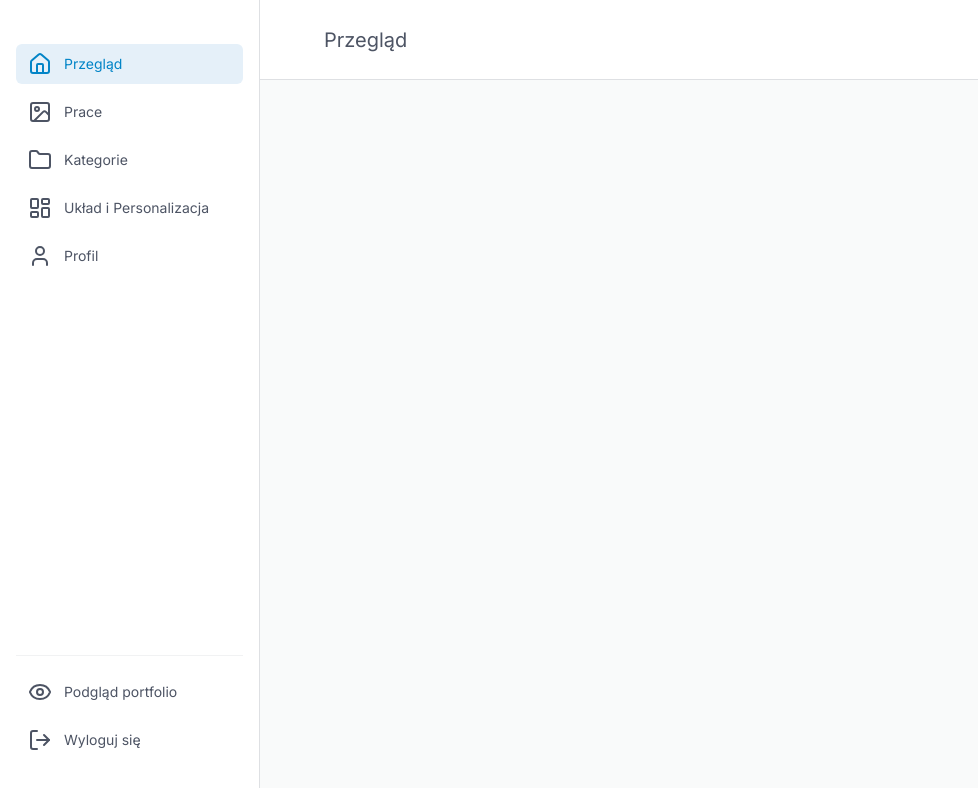
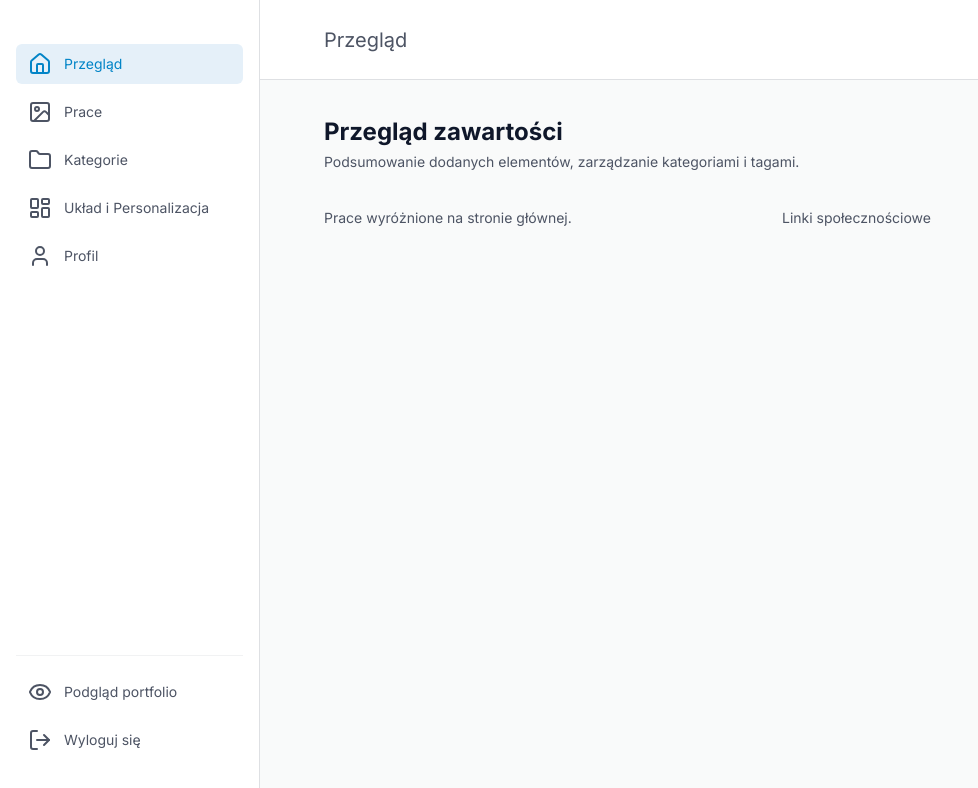
Before and after one commit to artsea-project/artsea-webapp, a Next.js app: page /admin in a window 1280 px wide. Shown: the top 788 px of the page, without its empty margins (0-978 px from the left). Built offline with nearby package versions, Linux system fonts and the light colour scheme; no server answers; the database is empty.

Commit message:
feat(overview): add admin overview page headings

```diff
--- a/app/admin/page.tsx
+++ b/app/admin/page.tsx
@@ -1,3 +1,28 @@
 export default function AdminOverviewPage() {
-    return null
+    return (
+        <div className="px-4 py-6 font-secondary sm:px-8 md:px-16 md:py-9">
+            <div className="flex w-full flex-col gap-9">
+                <div>
+                    <h2 className="text-2xl font-bold text-foreground">Przegląd zawartości</h2>
+                    <p className="mt-1 text-sm text-muted-foreground">
+                        Podsumowanie dodanych elementów, zarządzanie kategoriami i tagami.
+                    </p>
+                </div>
+
+                <div className="grid grid-cols-1 gap-6 lg:grid-cols-2">
+                    <section className="flex flex-col gap-3">
+                        <h3 className="text-sm font-normal text-muted-foreground">
+                            Prace wyróżnione na stronie głównej.
+                        </h3>
+                    </section>
+
+                    <section className="flex flex-col gap-3">
+                        <h3 className="text-sm font-normal text-muted-foreground">
+                            Linki społecznościowe
+                        </h3>
+                    </section>
+                </div>
+            </div>
+        </div>
+    )
 }
```
